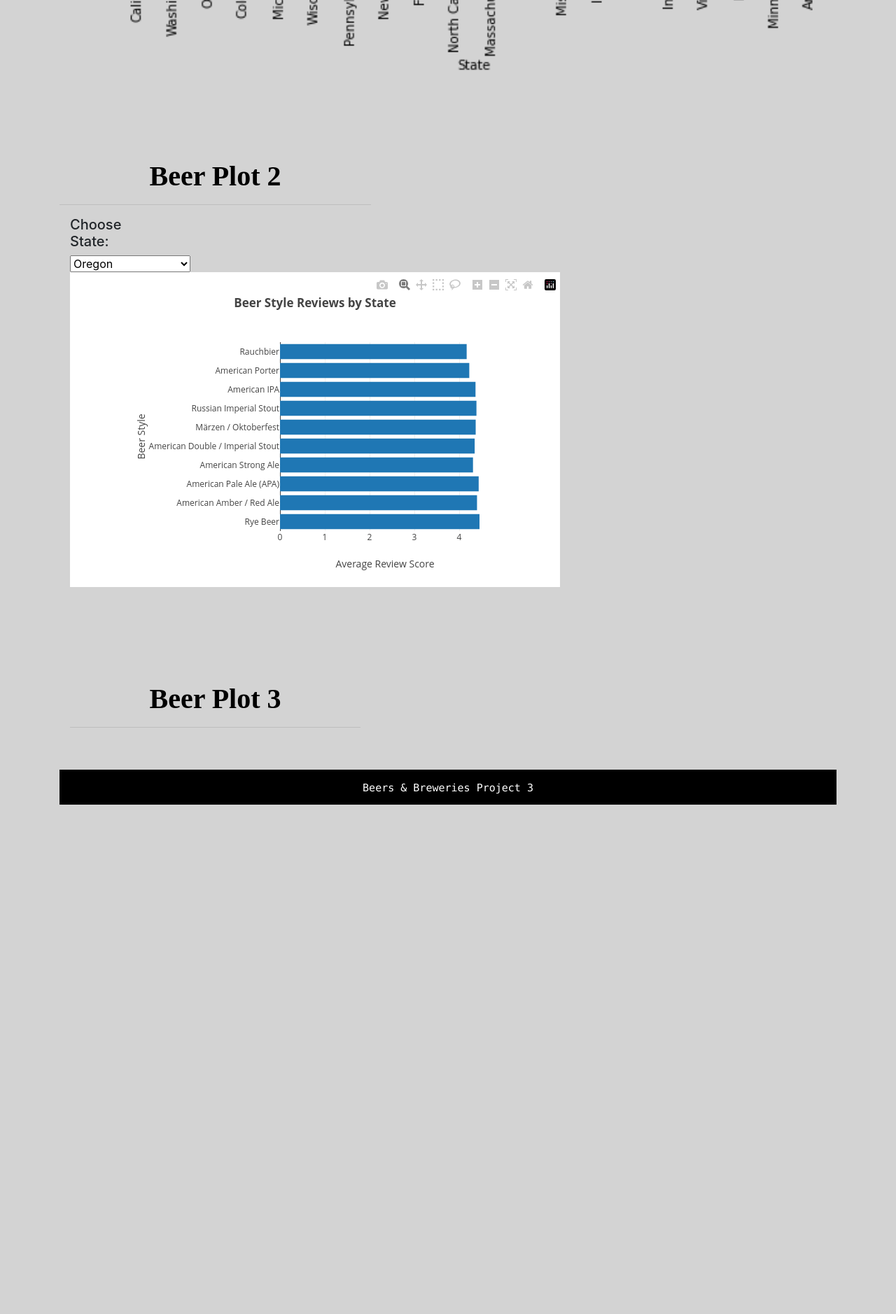
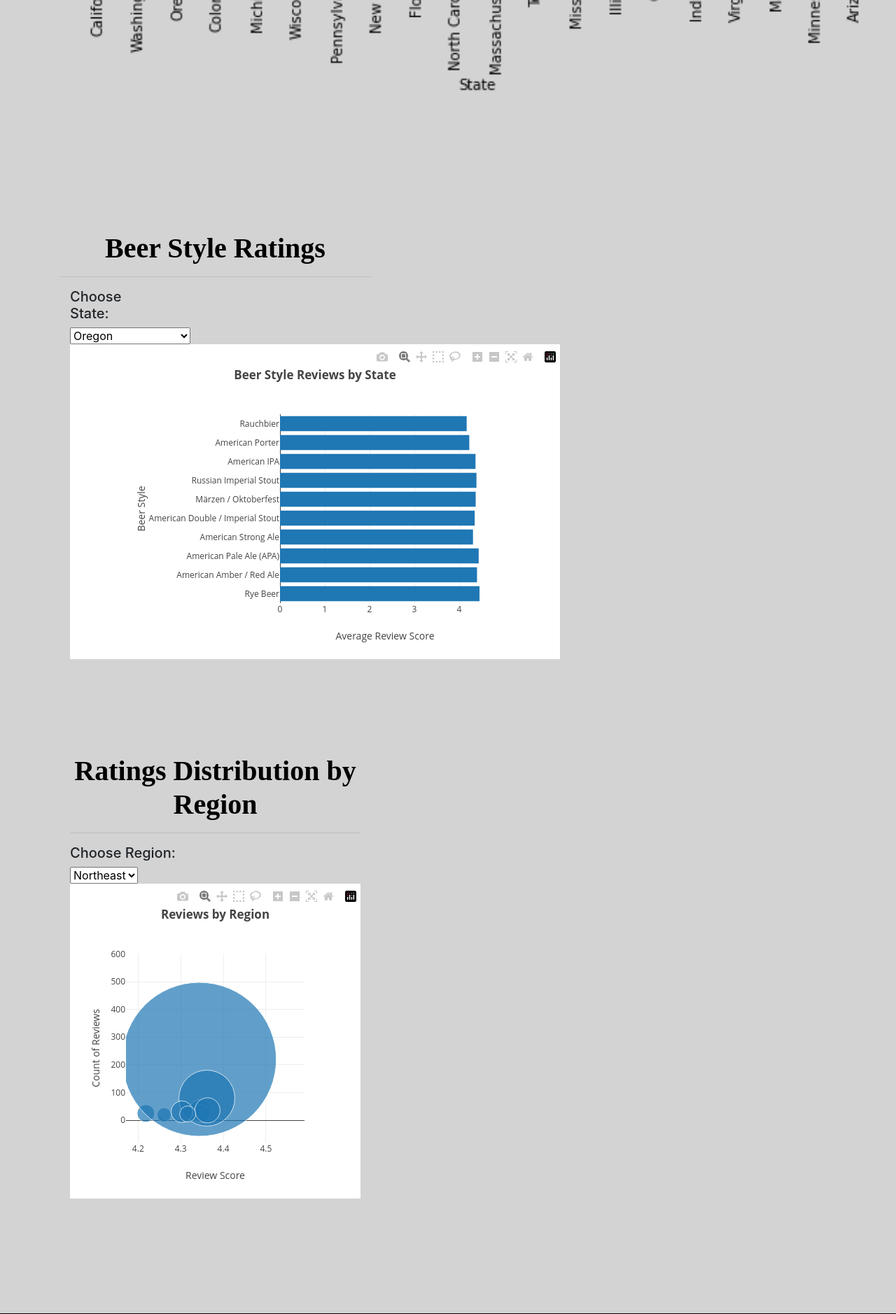
Before and after one commit to wawilson810/Craft-Beer-Analysis, a Flask app: template templates/index.html in a window 1280 px wide. Shown: the part 920-2798 px from the top of the page at 70% size. Before the commit the page ends 2070 px from the top, so only its background shows below. Run offline with Flask 2, Linux system fonts and the light colour scheme; the template is opened without the code that fills it, so the values that code supplies are empty; some libraries are stand-ins or nearby versions.

Commit message:
adding updated visualization files

```diff
--- a/static/js/logic2.js
+++ b/static/js/logic2.js
@@ -1,5 +1,19 @@
 const combinedData = "./Resources\\combinedData.csv";
 
+var regions = {'Northeast':['Connecticut', 'Maine', 'Massachusetts',
+'New Hampshire', 'Rhode Island', 'Vermont', 'New Jersey', 'New York',
+'Pennsylvania'], 'Midwest':['Illinois', 'Indiana', 'Michigan', 'Ohio',
+'Wisconsin', 'Iowa', 'Kansas', 'Minnesota', 'Missouri', 'Nebraska',
+'North Dakota', 'South Dakota'], 'South': ['Delaware', 'Florida', 'Georgia',
+'Maryland', 'North Carolina', 'South Carolina', 'Virginia', 'West Virginia',
+'Alabama', 'Kentucky', 'Mississippi', 'Tennessee', 'Arkansas', 'Louisiana',
+'Oklahoma', 'Texas'], 'West': ['Arizona', 'Colorado', 'Idaho', 'Montana',
+'Nevada', 'New Mexico', 'Utah', 'Wyoming', 'Alaska', 'California', 'Hawaii',
+'Oregon', 'Washington']}
+
+for( var key in regions) {
+    d3.select("#selRegion").append("option").text(key);
+}
 
 d3.csv(combinedData).then(function(data){
 
@@ -58,6 +72,7 @@
 
     slicedReviews = plotReviews.slice(0,10).reverse();
     slicedBeers = plotBeers.slice(0,10).reverse();
+    topPlotCount= plotCount.slice(0, 10).reverse();
 
     console.log(slicedReviews);
     console.log(slicedBeers);
@@ -128,10 +143,115 @@
 
         top10Reviews = plotReviews.slice(0,10).reverse();
         top10Beers = plotBeers.slice(0,10).reverse();
+        topPlotCount= plotCount.slice(0, 10).reverse();
 
         Plotly.restyle("bar", "x", [top10Reviews]);
         Plotly.restyle("bar", "y", [top10Beers])
 
     }
 
+    d3.select("#selRegion").on("change", updateBubblePlot);
+
+    function updateBubblePlot() {
+        console.log("updateBubblePlot");
+        var regionElement = d3.select("#selRegion");
+        var region = regionElement.property("value");
+
+        dataset = combinedData.filter(initial_data => regions[region].includes(initial_data.State));
+
+        console.log(dataset)
+
+        plotReviews = [];
+        plotBeers = [];
+        plotCount = [];
+
+
+        for (let i=0; i < dataset.length; i++) {
+            row = dataset[i];
+
+            var index = plotBeers.indexOf(row.beer_style);
+            if( index >= 0 )        // if there are mutliple beer type
+            {
+                plotReviews[index] += Number(row.review_overall);
+                plotCount[index]++;
+                continue;
+            }
+
+            plotReviews.push(Number(row.review_overall));
+            plotBeers.push(row.beer_style);
+            plotCount.push(1);
+        }
+
+        // calculate the average
+        for(let i = 0; i < plotReviews.length; i++) {
+            plotReviews[i] /= plotCount[i];
+        }
+
+        top10Reviews = plotReviews.slice(0,10).reverse();
+        top10Beers = plotBeers.slice(0,10).reverse();
+        topPlotCount= plotCount.slice(0, 10).reverse();
+
+        Plotly.restyle("bubble", "x", [top10Reviews]);
+        Plotly.restyle("bubble", "y", [topPlotCount])
+        Plotly.restyle("bubble", "marker.size", [topPlotCount])
+
+    }
+
+    var regionElement = d3.select("#selRegion");
+    var region = regionElement.property("value");
+
+    dataset = combinedData.filter(initial_data => regions[region].includes(initial_data.State));
+
+    plotReviews = [];
+    plotBeers = [];
+    plotCount = [];
+
+
+    for (let i=0; i < dataset.length; i++) {
+        row = dataset[i];
+        var index = plotBeers.indexOf(row.beer_style);
+        if( index >= 0 )        // if there are mutliple beer type
+        {
+            // console.log("index", index);
+            plotReviews[index] += Number(row.review_overall);
+            plotCount[index]++;
+            continue;
+        }
+
+        plotReviews.push(Number(row.review_overall));
+        plotBeers.push(row.beer_style);
+        plotCount.push(1);
+    }
+
+    // calculate the average
+    for(let i = 0; i < plotReviews.length; i++) {
+        plotReviews[i] /= plotCount[i];
+    }
+
+    // console.log(plotReviews);
+
+    slicedReviews = plotReviews.slice(0,10).reverse();
+    slicedBeers = plotBeers.slice(0,10).reverse();
+    topPlotCount= plotCount.slice(0, 10).reverse();
+    console.log("topPlotCount2222", topPlotCount);
+
+    var trace2 = {
+        x: slicedReviews,
+        y: topPlotCount,
+        mode: 'markers',
+        marker: {
+           size: topPlotCount
+            }
+        };
+    var bubbleData = [trace2];
+
+    var bubbleLayout = {
+        title: '<b>Reviews by Region<b>',
+		xaxis: { title: "Review Score"},
+		yaxis: { title: "Count of Reviews"},
+		showlegend: false,
+
+    };
+
+    Plotly.newPlot('bubble', bubbleData, bubbleLayout);
 });
--- a/templates/index.html
+++ b/templates/index.html
@@ -5,13 +5,7 @@
     <meta name="viewport" content="width=device-width, initial-scale=1">
     <link rel="stylesheet" href="https://stackpath.bootstrapcdn.com/bootstrap/4.3.1/css/bootstrap.min.css" integrity="sha384-ggOyR0iXCbMQv3Xipma34MD+dH/1fQ784/j6cY/iJTQUOhcWr7x9JvoRxT2MZw1T" crossorigin="anonymous">
     <script src="https://stackpath.bootstrapcdn.com/bootstrap/4.3.1/js/bootstrap.min.js" integrity="sha384-JjSmVgyd0p3pXB1rRibZUAYoIIy6OrQ6VrjIEaFf/nJGzIxFDsf4x0xIM+B07jRM" crossorigin="anonymous"></script>
-    <link rel="stylesheet" type="text/css" href="../main.css">
-    <link rel="stylesheet" href="https://unpkg.com/leaflet@1.3.3/dist/leaflet.css"
-    integrity="sha512-Rksm5RenBEKSKFjgI3a41vrjkw4EVPlJ3+OiI65vTjIdo9brlAacEuKOiQ5OFh7cOI1bkDwLqdLw3Zg0cRJAAQ=="
-    crossorigin=""/>
-    <script src="https://unpkg.com/leaflet@1.3.3/dist/leaflet.js"
-    integrity="sha512-tAGcCfR4Sc5ZP5ZoVz0quoZDYX5aCtEm/eu1KhSLj2c9eFrylXZknQYmxUssFaVJKvvc0dJQixhGjG2yXWiV9Q=="
-  crossorigin=""></script>
+    <link rel="stylesheet" type="text/css" href="main.css">
     <title>Beer & Breweries</title>
 </head>
 <body>
@@ -20,14 +14,10 @@
             <a class="navbar-brand" style="background-color: rgb(211,211,211);"  href="Project3.html">Beers & Breweries</a>
         </nav>
     </div>
-    <br/>
-    <br/>
-    <br/>
-    <div class="container">
-        <div class="row">
+
     <div class="col-lg-12">
         <div class="box" style="padding-bottom: 20px;">
-                    <h3 class="title">Beer Plot 1 </h3>
+            <h3 class="title">Brewery Counts </h3>
             <hr>
             <img src="../Resources/barchart.png" alt="Top 20 States with the most breweries">
 
@@ -39,9 +29,20 @@
     <br/>
     </div>
 
+
+
+
+
+
+
+    <br/>
+    <br/>
+    <br/>
+    <div class="container">
+        <div class="row">
             <div class="col-md-5">
                 <div class="box" style="padding-bottom: 20px;">
-                    <h3 class="title">Beer Plot 2 </h3>
+                    <h3 class="title">Beer Style Ratings </h3>
                     <hr>
                     <div class="col-md-2">
                         <div class="well">
@@ -53,31 +54,43 @@
                     <br>
 
                 </div>
-
             <br/>
             <br/>
             <br/>
             </div>
+
+
             <div class="col-lg-12">
                 <div class="box" style="padding-bottom: 20px;">
-                    <h3 class="title">Beer Plot 3 </h3>
+                    <h3 class="title">Ratings Distribution by Region </h3>
                     <hr>
-                    <!--<img src=".\\testimage.png" alt="Beer Plot 3">-->
+
+                    <div class="well">
+                        <h5>Choose Region:</h5>
+                        <select id="selRegion"></select>
+                      </div>
+                    <div id="bubble"></div>
 
 
                     <br>
 
             </div>
+            <br/>
+            <br/>
+            <br/>
+            </div>
+
             </div>
         </div>
         <br/>
         <br/>
 
     </div>
+
+    <script src="https://cdn.plot.ly/plotly-latest.min.js"></script>
     <script src="https://d3js.org/d3.v5.min.js"></script>
-    <script src="https://cdn.plot.ly/plotly-latest.min.js"></script>
-    <script src="../static/js/logic2.js"></script>
-    <!--<script src="./static/js/logic.js"></script>-->
+    <script src="logic2.js"></script>
+
     <footer> Beers & Breweries Project 3 </footer>
 </body>
 </html>
```
Lines whose indentation alone changed are shown as unchanged.
